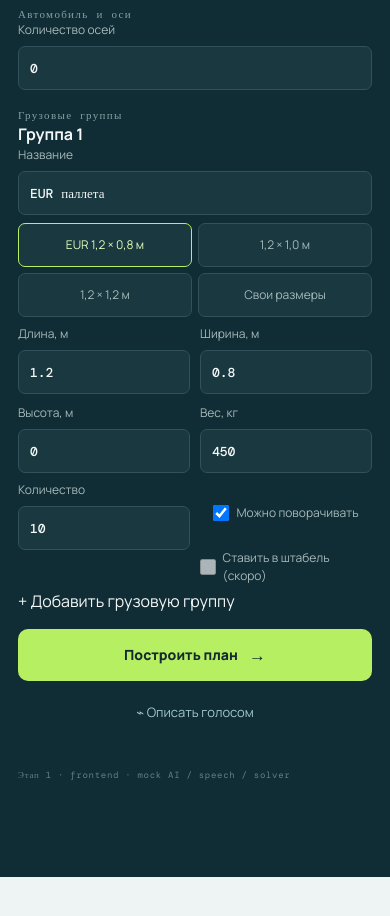
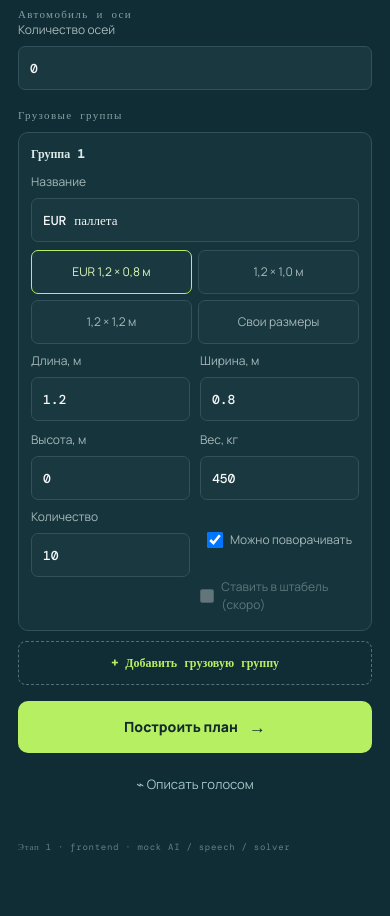
Before and after one commit to chacha51076-web/transmagic, a React (Vite) app: page / in a window 390 px wide. Shown: the part 1200-2116 px from the top of the page. Before the commit the page ends 2077 px from the top, so only its background shows below. Built offline with nearby package versions, Linux system fonts and the light colour scheme.

Commit message:
style: add multi cargo group controls

```diff
--- a/src/styles.css
+++ b/src/styles.css
@@ -152,3 +152,16 @@
   font: 500 54px 'DM Mono';
   letter-spacing: 4px;
 }
+.cargo-groups{display:grid;gap:12px;margin-top:10px}
+.cargo-group-card{padding:12px;border:1px solid #31525a;border-radius:10px;background:#15343c}
+.cargo-group-head{display:flex;align-items:center;justify-content:space-between;gap:10px;margin-bottom:10px;color:#dce9e9;font-size:11px;font-family:'DM Mono'}
+.remove-group{border:1px solid #536d72;border-radius:6px;background:transparent;color:#a9babc;padding:6px 8px;font-size:9px}
+.add-group-button{width:100%;margin-top:10px;padding:11px;border:1px dashed #527078;border-radius:8px;background:transparent;color:#b7ef62;font:600 10px 'DM Mono'}
+.group-options{display:grid;gap:2px}
+.muted-option{opacity:.5}
+@media(max-width:760px){
+  .cargo-group-card{padding:12px}
+  .cargo-group-head{font-size:12px}
+  .remove-group{min-height:40px;padding:8px 10px;font-size:11px}
+  .add-group-button{min-height:44px;font-size:12px}
+}
```
